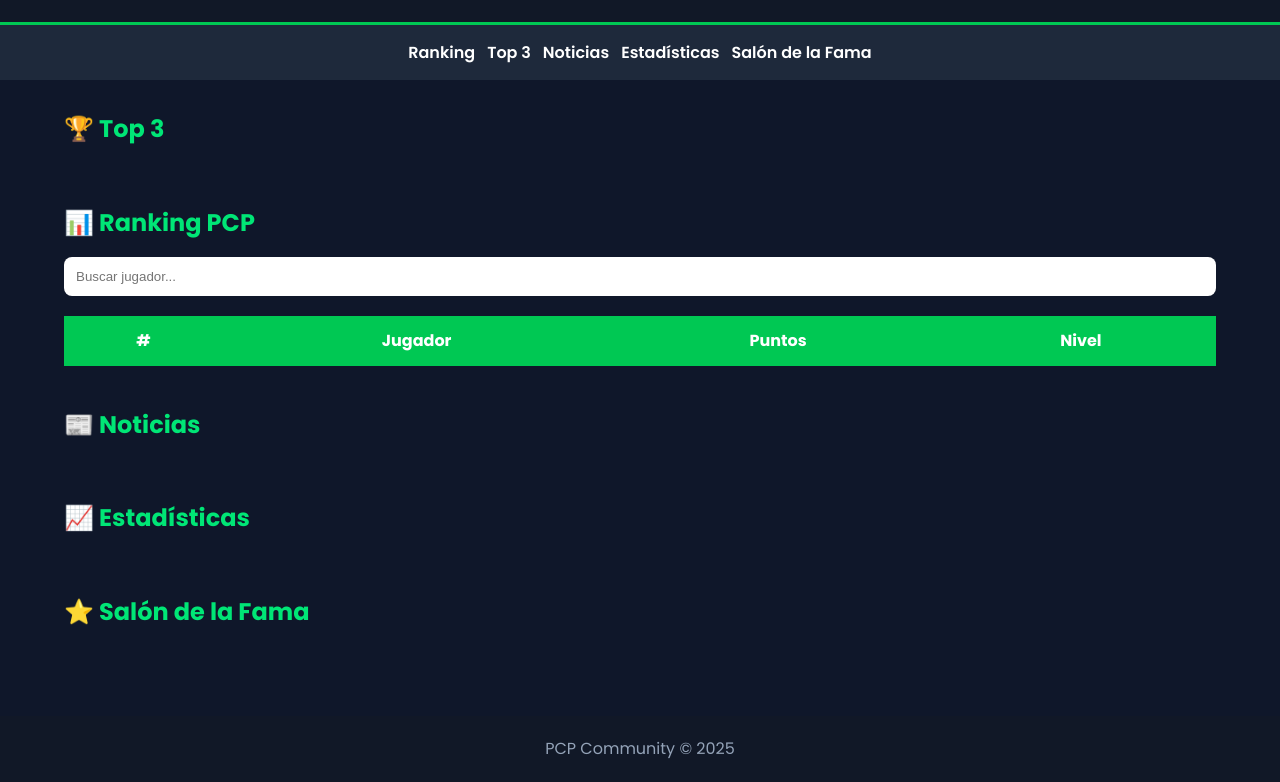
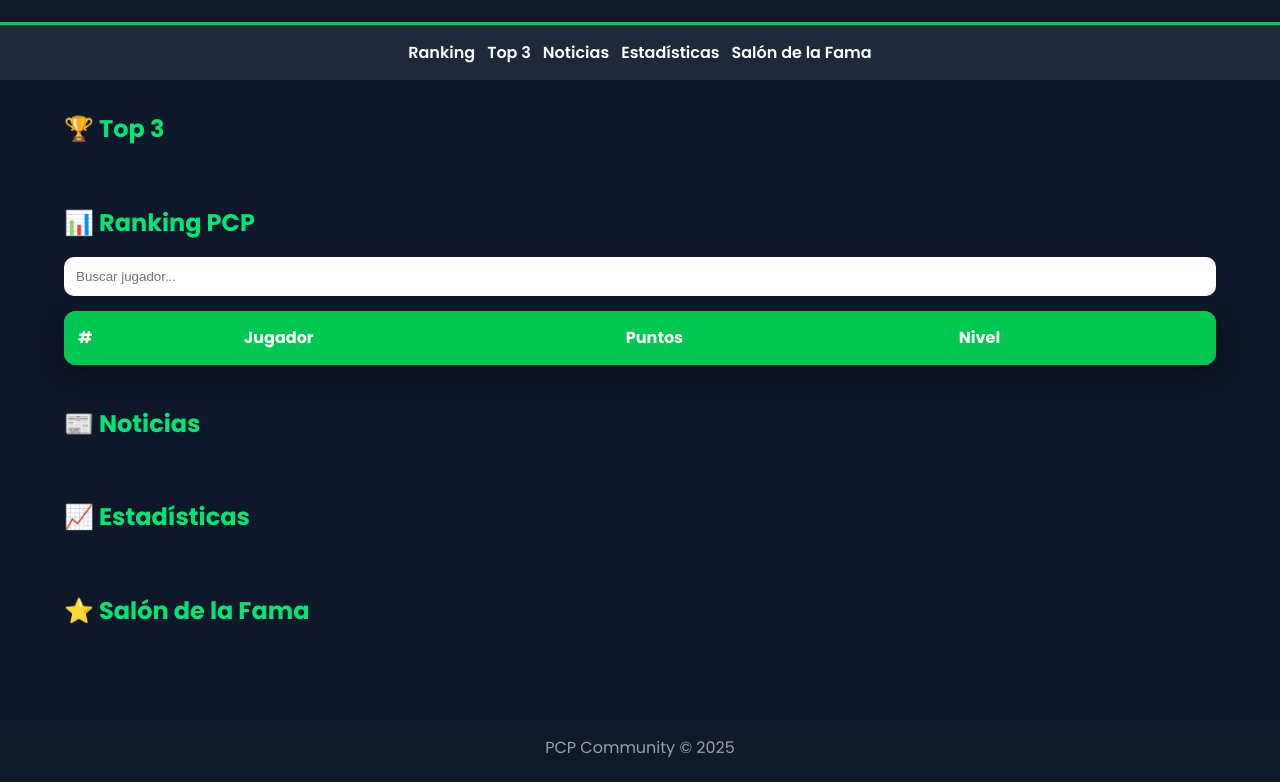
Before and after one commit to celiliapinta-blip/PCP_Community_V2, a plain HTML site: page index.html in a window 1280 px wide. Shown: the part 105-887 px from the top of the page. Drawn offline with Linux system fonts and the light colour scheme; no server answers.

Commit message:
Actualizar style.css

```diff
--- a/css/style.css
+++ b/css/style.css
@@ -154,3 +154,43 @@ footer {
 .card:nth-child(3) {
     border: 2px solid #cd7f32;
 }
+#tablaRanking {
+    width: 100%;
+    border-collapse: collapse;
+    background: #0f172a;
+    border-radius: 12px;
+    overflow: hidden;
+    box-shadow: 0 8px 25px rgba(0,0,0,0.4);
+}
+
+#tablaRanking thead {
+    background: linear-gradient(90deg, #00c853, #00e676);
+    color: black;
+}
+
+#tablaRanking th,
+#tablaRanking td {
+    padding: 14px;
+    text-align: left;
+}
+
+#tablaRanking tbody tr {
+    transition: 0.2s ease;
+}
+
+#tablaRanking tbody tr:hover {
+    background: #1e293b;
+    transform: scale(1.01);
+}
+
+#tablaRanking tbody tr:nth-child(even) {
+    background: rgba(255,255,255,0.03);
+}
+
+input#buscarJugador {
+    margin-bottom: 15px;
+    padding: 12px;
+    border-radius: 10px;
+    border: none;
+    outline: none;
+}
```
